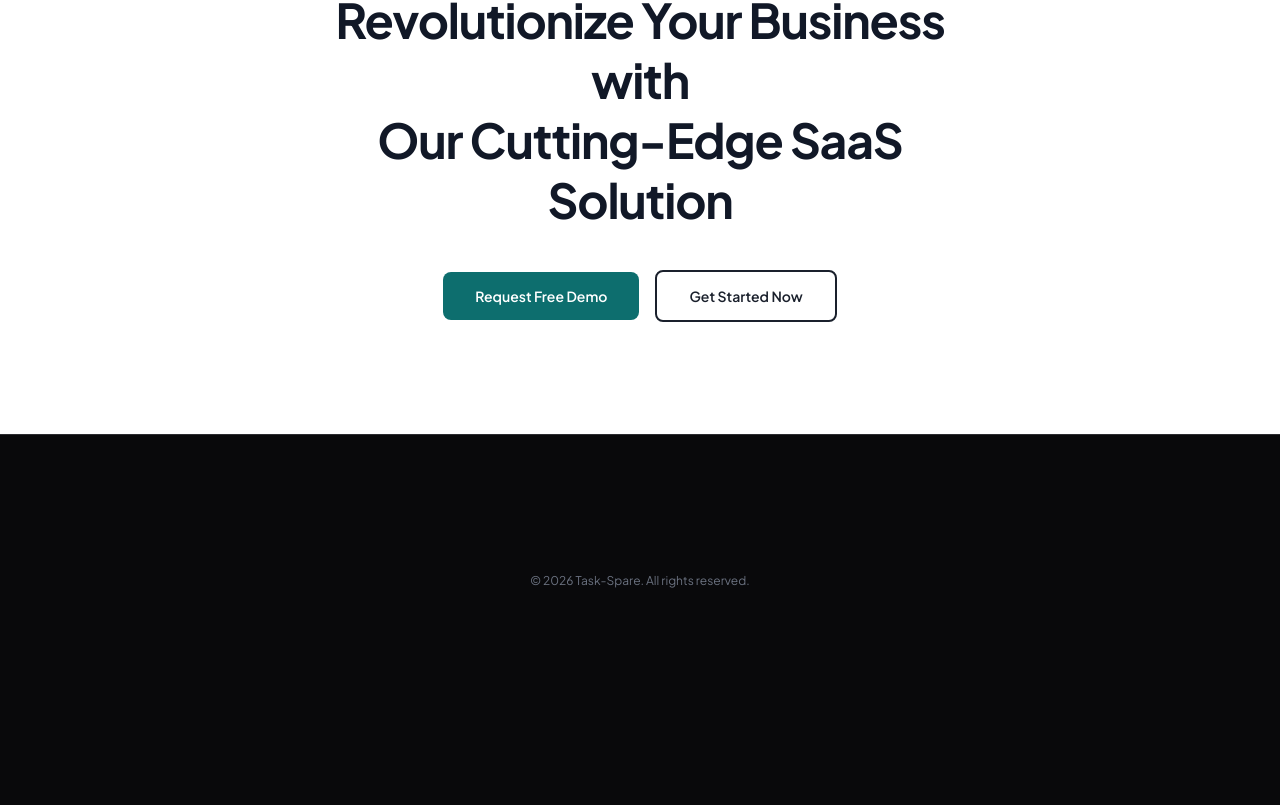
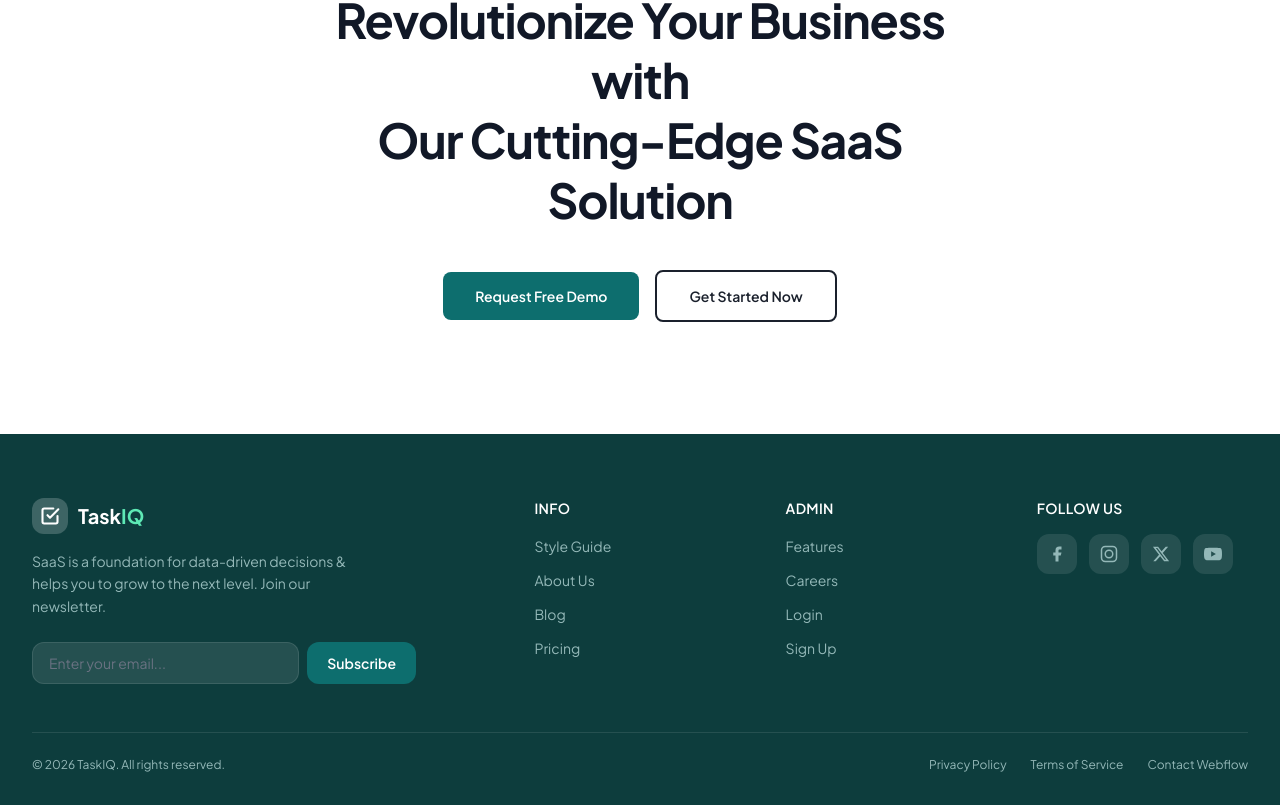
Before and after one commit to habtamubaye-devsec/Task-Spare, a Next.js app in the folder frontend/: page / in a window 1280 px wide. Shown: the part 4540-5345 px from the top of the page. Before the commit the page ends 5227 px from the top, so only its background shows below. Built offline with nearby package versions, Linux system fonts and the light colour scheme; no server answers.

Commit message:
feat: implement core landing page UI components and an authentication API service.

```diff
--- a/frontend/components/landing/Footer.tsx
+++ b/frontend/components/landing/Footer.tsx
@@ -1,10 +1,177 @@
+/* ─── Footer Section ─── */
+/* Dark teal background, TaskIQ logo, newsletter input,
+   4-column link grid, social icons, copyright bar */
+
+import Link from "next/link";
+
+const infoLinks = [
+  { label: "Style Guide", href: "#" },
+  { label: "About Us", href: "#" },
+  { label: "Blog", href: "#blog" },
+  { label: "Pricing", href: "#pricing" },
+];
+
+const adminLinks = [
+  { label: "Features", href: "#features" },
+  { label: "Careers", href: "#" },
+  { label: "Login", href: "/login" },
+  { label: "Sign Up", href: "/register" },
+];
+
+const socialLinks = [
+  {
+    label: "Facebook",
+    href: "#",
+    icon: (
+      <svg width="18" height="18" viewBox="0 0 24 24" fill="currentColor">
+        <path d="M18 2h-3a5 5 0 0 0-5 5v3H7v4h3v8h4v-8h3l1-4h-4V7a1 1 0 0 1 1-1h3z" />
+      </svg>
+    ),
+  },
+  {
+    label: "Instagram",
+    href: "#",
+    icon: (
+      <svg width="18" height="18" viewBox="0 0 24 24" fill="none" stroke="currentColor" strokeWidth="2">
+        <rect x="2" y="2" width="20" height="20" rx="5" ry="5" />
+        <circle cx="12" cy="12" r="5" />
+        <line x1="17.5" y1="6.5" x2="17.51" y2="6.5" />
+      </svg>
+    ),
+  },
+  {
+    label: "Twitter",
+    href: "#",
+    icon: (
+      <svg width="18" height="18" viewBox="0 0 24 24" fill="currentColor">
+        <path d="M18.244 2.25h3.308l-7.227 8.26 8.502 11.24H16.17l-5.214-6.817L4.99 21.75H1.68l7.73-8.835L1.254 2.25H8.08l4.713 6.231zm-1.161 17.52h1.833L7.084 4.126H5.117z" />
+      </svg>
+    ),
+  },
+  {
+    label: "YouTube",
+    href: "#",
+    icon: (
+      <svg width="18" height="18" viewBox="0 0 24 24" fill="currentColor">
+        <path d="M23.498 6.186a3.016 3.016 0 0 0-2.122-2.136C19.505 3.545 12 3.545 12 3.545s-7.505 0-9.377.505A3.017 3.017 0 0 0 .502 6.186C0 8.07 0 12 0 12s0 3.93.502 5.814a3.016 3.016 0 0 0 2.122 2.136c1.871.505 9.376.505 9.376.505s7.505 0 9.377-.505a3.015 3.015 0 0 0 2.122-2.136C24 15.93 24 12 24 12s0-3.93-.502-5.814zM9.545 15.568V8.432L15.818 12l-6.273 3.568z" />
+      </svg>
+    ),
+  },
+];
+
 export function Footer() {
   return (
-    <footer className="border-t bg-background">
-      <div className="mx-auto max-w-7xl overflow-hidden px-6 py-20 sm:py-24 lg:px-8">
-        <p className="mt-10 text-center text-xs leading-5 text-muted-foreground">
-          &copy; {new Date().getFullYear()} Task-Spare. All rights reserved.
-        </p>
+    <footer className="footer-dark">
+      <div className="mx-auto max-w-7xl px-6 lg:px-8 pt-16 pb-8">
+        {/* Top row */}
+        <div className="grid lg:grid-cols-5 gap-10 mb-12">
+          {/* Brand + Newsletter */}
+          <div className="lg:col-span-2">
+            <Link href="/" className="flex items-center gap-2.5 mb-4">
+              <div className="h-9 w-9 rounded-lg bg-white/20 flex items-center justify-center">
+                <svg width="20" height="20" viewBox="0 0 24 24" fill="none" stroke="white" strokeWidth="2.5" strokeLinecap="round" strokeLinejoin="round">
+                  <polyline points="9 11 12 14 22 4" />
+                  <path d="M21 12v7a2 2 0 0 1-2 2H5a2 2 0 0 1-2-2V5a2 2 0 0 1 2-2h11" />
+                </svg>
+              </div>
+              <span className="text-xl font-bold text-white">
+                Task<span className="text-emerald-300">IQ</span>
+              </span>
+            </Link>
+
+            <p className="text-sm text-gray-400 mb-6 max-w-xs leading-relaxed">
+              SaaS is a foundation for data-driven decisions & helps you to grow
+              to the next level. Join our newsletter.
+            </p>
+
+            {/* Newsletter input */}
+            <div className="flex gap-2 max-w-sm">
+              <input
+                type="email"
+                placeholder="Enter your email..."
+                className="flex-1 px-4 py-2.5 rounded-lg bg-white/10 border border-white/10 text-sm text-white placeholder:text-gray-500 focus:outline-none focus:ring-2 focus:ring-emerald-400/50 transition"
+              />
+              <button className="px-5 py-2.5 rounded-lg bg-teal text-white text-sm font-semibold hover:bg-teal-dark transition-colors">
+                Subscribe
+              </button>
+            </div>
+          </div>
+
+          {/* Info links */}
+          <div>
+            <h4 className="text-sm font-semibold text-white uppercase tracking-wide mb-4">
+              Info
+            </h4>
+            <ul className="space-y-2.5">
+              {infoLinks.map((link) => (
+                <li key={link.label}>
+                  <Link
+                    href={link.href}
+                    className="text-sm text-gray-400 hover:text-white transition-colors"
+                  >
+                    {link.label}
+                  </Link>
+                </li>
+              ))}
+            </ul>
+          </div>
+
+          {/* Admin links */}
+          <div>
+            <h4 className="text-sm font-semibold text-white uppercase tracking-wide mb-4">
+              Admin
+            </h4>
+            <ul className="space-y-2.5">
+              {adminLinks.map((link) => (
+                <li key={link.label}>
+                  <Link
+                    href={link.href}
+                    className="text-sm text-gray-400 hover:text-white transition-colors"
+                  >
+                    {link.label}
+                  </Link>
+                </li>
+              ))}
+            </ul>
+          </div>
+
+          {/* Follow us */}
+          <div>
+            <h4 className="text-sm font-semibold text-white uppercase tracking-wide mb-4">
+              Follow Us
+            </h4>
+            <div className="flex gap-3">
+              {socialLinks.map((s) => (
+                <a
+                  key={s.label}
+                  href={s.href}
+                  aria-label={s.label}
+                  className="w-10 h-10 rounded-lg bg-white/10 flex items-center justify-center text-gray-400 hover:bg-white/20 hover:text-white transition-all duration-200"
+                >
+                  {s.icon}
+                </a>
+              ))}
+            </div>
+          </div>
+        </div>
+
+        {/* Bottom bar */}
+        <div className="border-t border-white/10 pt-6 flex flex-col sm:flex-row items-center justify-between gap-4">
+          <p className="text-xs text-gray-500">
+            © {new Date().getFullYear()} TaskIQ. All rights reserved.
+          </p>
+          <div className="flex gap-6 text-xs text-gray-500">
+            <a href="#" className="hover:text-white transition-colors">
+              Privacy Policy
+            </a>
+            <a href="#" className="hover:text-white transition-colors">
+              Terms of Service
+            </a>
+            <a href="#" className="hover:text-white transition-colors">
+              Contact Webflow
+            </a>
+          </div>
+        </div>
       </div>
     </footer>
   );
```
